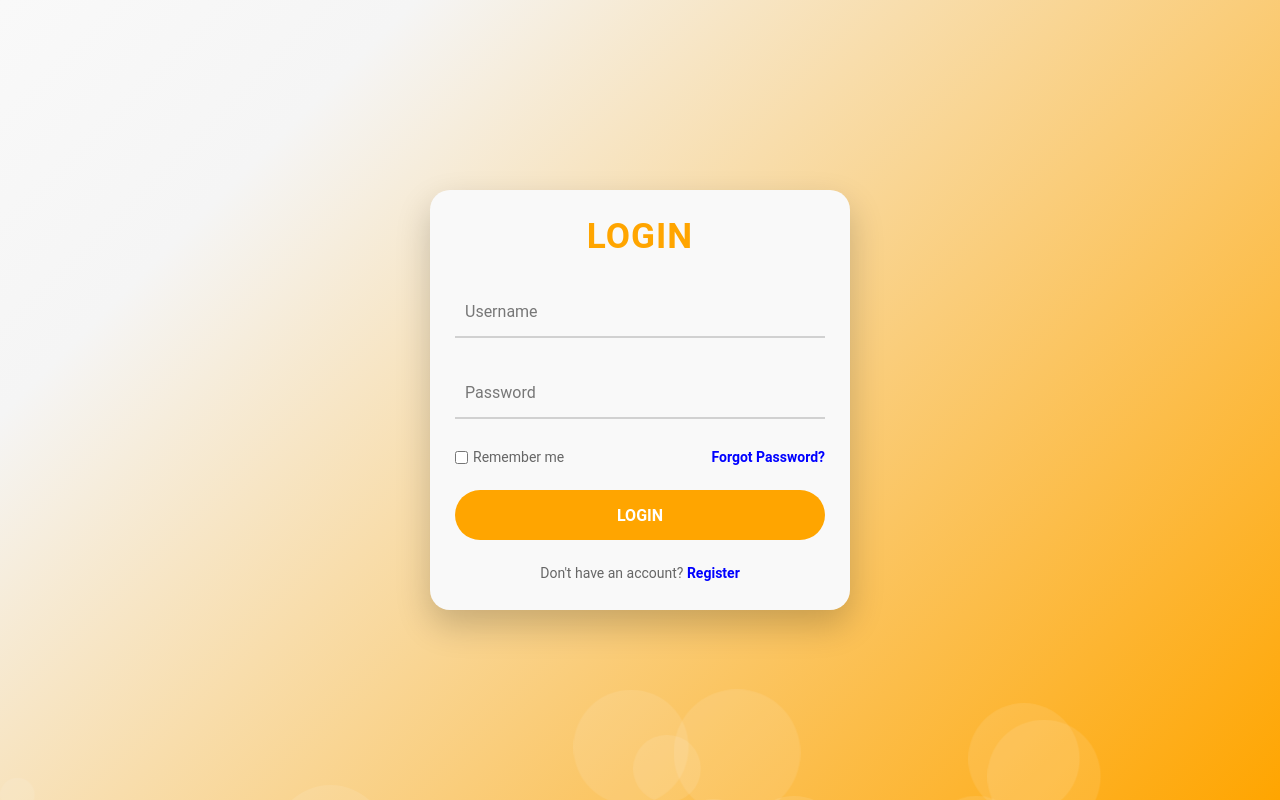
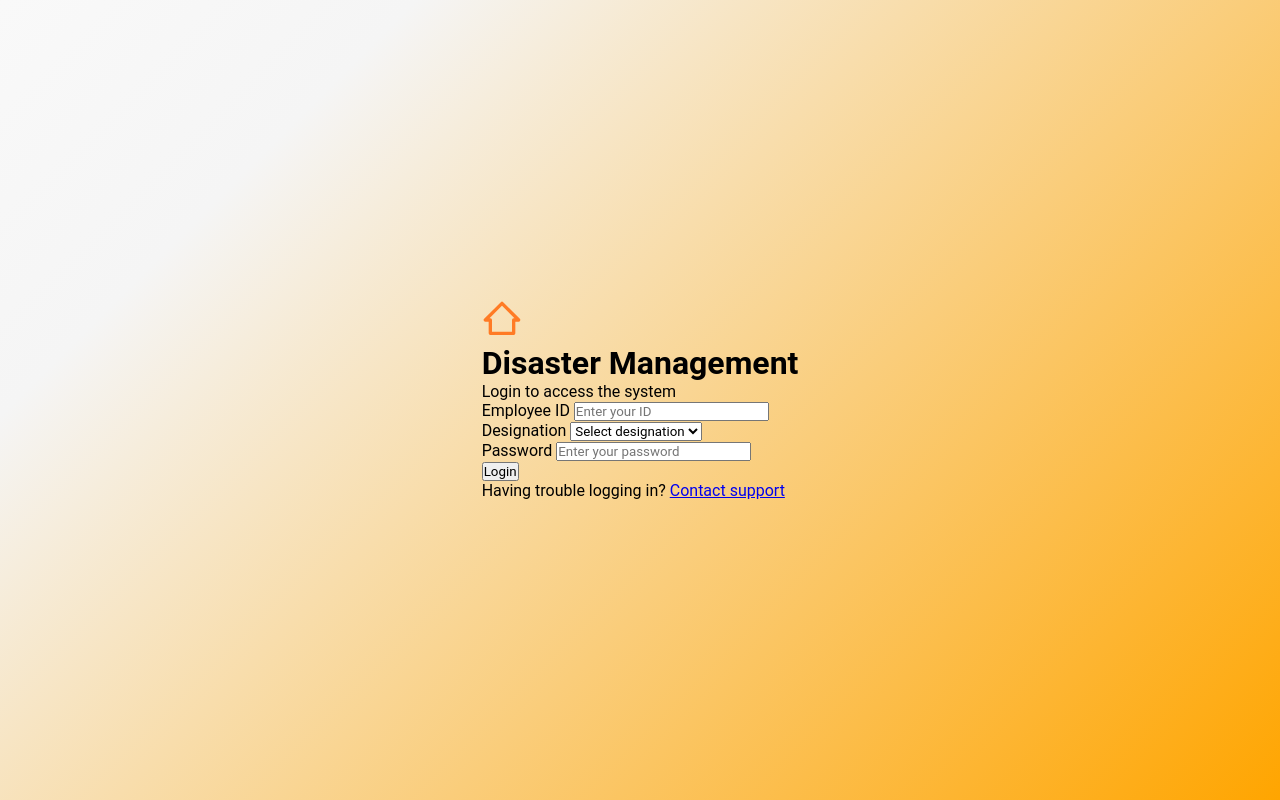
Before and after one commit to Manthantrivedi444/SSIP, a Python web app: template DDNAS/myapp/templates/login.html in a window 1280 px wide. Run offline with Jinja, Linux system fonts and the light colour scheme; the template is opened without the code that fills it, so the values that code supplies are empty.

Commit message:
Update login.html

```diff
--- a/DDNAS/myapp/templates/login.html
+++ b/DDNAS/myapp/templates/login.html
@@ -4,34 +4,49 @@
     <meta charset="UTF-8">
     <meta name="viewport" content="width=device-width, initial-scale=1.0">
     <title>Disaster Management App</title>
-  <link rel="stylesheet" href="style.css">
+    <link rel="stylesheet" href="{{ url_for('static', filename='style.css') }}">
 </head>
-<body>
-  <div class="background-bubbles">
-    <!-- Bubbles will be added with JavaScript -->
+<body >
+
+        <div class="container">
+            <div class="header">
+                <div class="logo">
+                    <svg width="40" height="40" viewBox="0 0 24 24" fill="none" stroke="#ff7b25" stroke-width="2" stroke-linecap="round" stroke-linejoin="round">
+                    <path d="M12 2L2 12h3v8h14v-8h3L12 2z"></path>
+                </svg>
+            </div>
+            <h1>Disaster Management</h1>
+            <p>Login to access the system</p>
         </div>
 
-  <div class="login-container">
-    <h2>LOGIN</h2>
-    <form id="login-form">
-      <div class="input-group">
-        <input type="text" id="username" required>
-        <label for="username">Username</label>
+        <form id="loginForm" method="POST" action="/auth/login">
+            <div class="form-group">
+                <label for="user_id">Employee ID</label>
+                <input type="text" name="user_id" id="user_id" class="form-control" required placeholder="Enter your ID">
             </div>
-      <div class="input-group">
-        <input type="password" id="password" required>
+
+            <div class="form-group">
+                <label for="employment">Designation</label>
+                <select name="employment" id="employment" class="form-control" required>
+                    <option value="">Select designation</option>
+                    <option value="Collector">Collector</option>
+                    <option value="General Staff">General Staff</option>
+                </select>
+            </div>
+
+            <div class="form-group">
                 <label for="password">Password</label>
+                <input type="password" name="password" id="password" class="form-control" required placeholder="Enter your password">
             </div>
-      <div class="remember-forgot">
-        <label><input type="checkbox"> Remember me</label>
-        <a href="#">Forgot Password?</a>
+
+            <button type="submit" class="btn">Login</button>
+        </form>
+
+        <div class="footer">
+            <p>Having trouble logging in? <a href="#">Contact support</a></p>
         </div>
-      <button type="submit" class="login-btn">LOGIN</button>
-      <div class="register-link">
-        <p>Don't have an account? <a href="#">Register</a></p>
     </div>
-    </form>
-  </div>
-  <script src="logscr.js"></script>
+
+    <script src="{{ url_for('static', filename='login.js') }}"></script>
 </body>
 </html>
```
Lines whose indentation alone changed are shown as unchanged.
